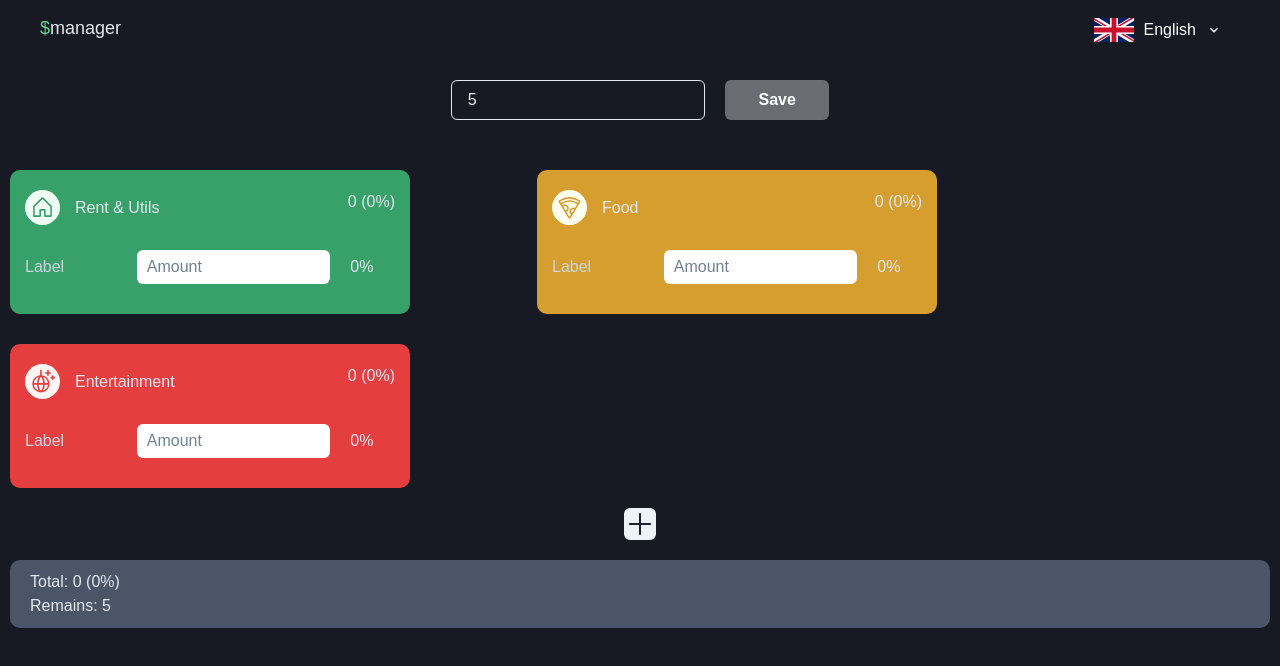
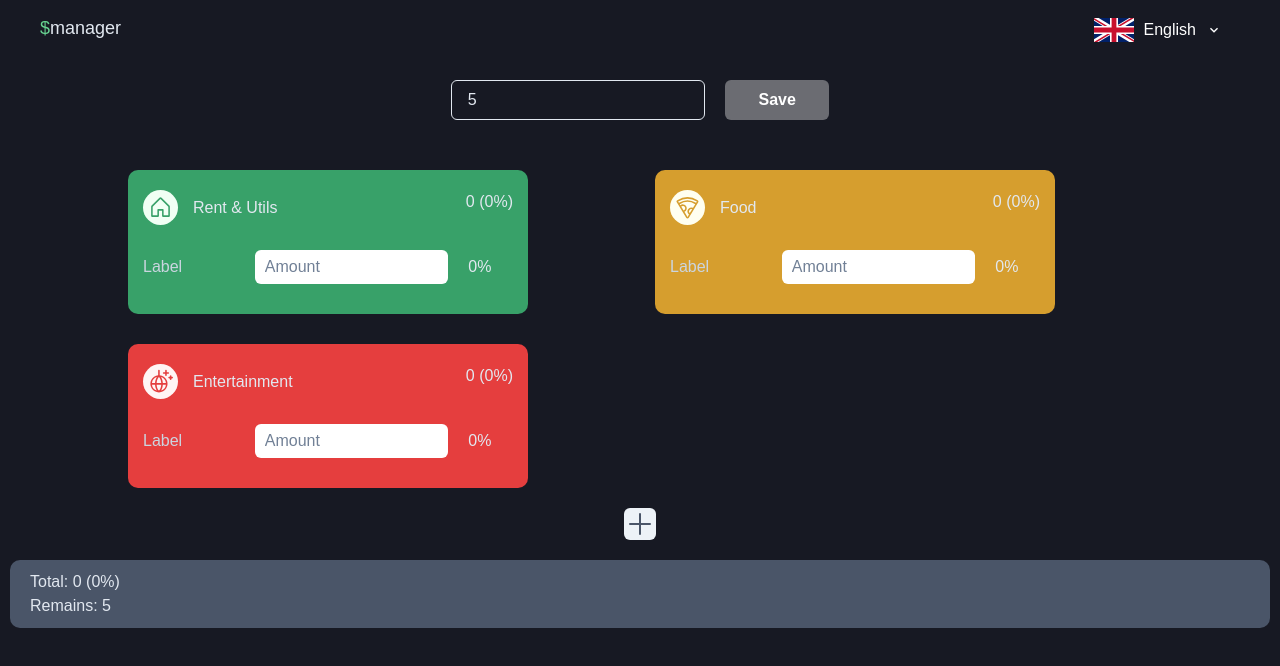
Before and after one commit to felixx78/dmanager, a React (Vite) app: page / in a window 1280 px wide. Both pictures are taken after typing "5" into the empty fields and a click on the button "Save". Shown: the top 666 px of the page. Built offline with nearby package versions, Linux system fonts and the light colour scheme.

Commit message:
add color to add button Home

```diff
--- a/src/pages/Home.tsx
+++ b/src/pages/Home.tsx
@@ -62,6 +62,7 @@ function Home() {
           <SimpleGrid
             mt="50px"
             mb="20px"
+            mx="auto"
             maxW="80vw"
             minChildWidth="400px"
             spacing="30px"
@@ -77,6 +78,7 @@ function Home() {
               onClick={() => setIsAddOpen(true)}
               aria-label="Add Expense"
               size="sm"
+              color="gray.600"
               icon={<PlusIcon />}
             />
           </Flex>
```
